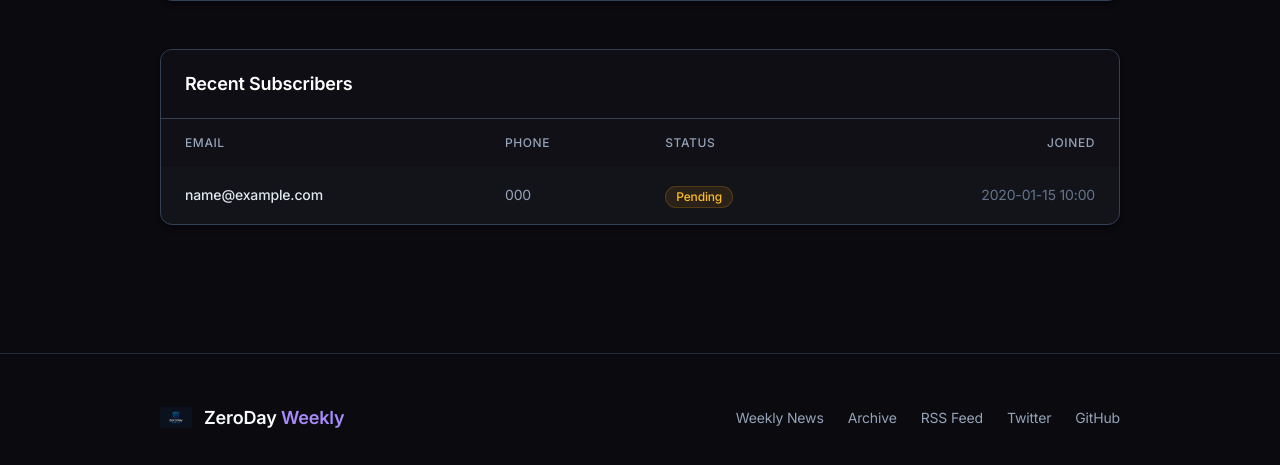
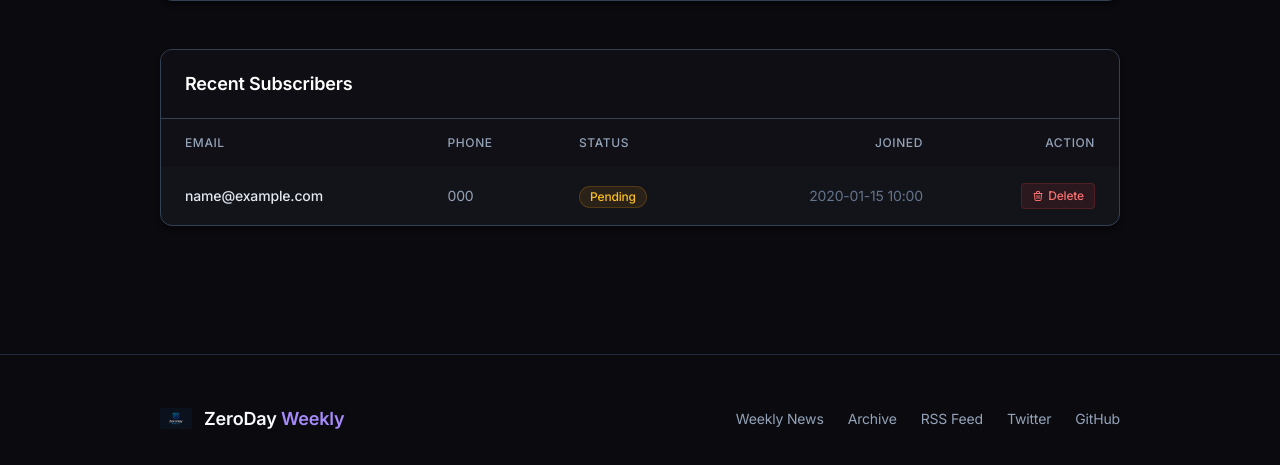
Before and after one commit to err0rgod/zeroday, a Python web app: template web/templates/lifeng.html in a window 1280 px wide. Shown: the part 1155-1620 px from the top of the page. Run offline with Jinja, Linux system fonts and the light colour scheme; the template is opened without the code that fills it: most values are stand-ins (such as "Sample title", 1, 10 or a date in 2020); some libraries are stand-ins or nearby versions.

Commit message:
add delete subscriber to admin dashboard

```diff
--- a/web/templates/lifeng.html
+++ b/web/templates/lifeng.html
@@ -179,6 +179,13 @@
             <h2 class="text-lg font-semibold text-white">Recent Subscribers</h2>
         </div>
 
+        {% if request.query_params.get('msg') == 'deleted' %}
+        <div class="mx-6 mt-4 bg-red-500/10 border border-red-500/20 text-red-400 px-4 py-3 rounded-lg text-sm flex items-center gap-2">
+            <svg class="w-4 h-4" fill="none" stroke="currentColor" viewBox="0 0 24 24"><path stroke-linecap="round" stroke-linejoin="round" stroke-width="2" d="M19 7l-.867 12.142A2 2 0 0116.138 21H7.862a2 2 0 01-1.995-1.858L5 7m5 4v6m4-6v6m1-10V4a1 1 0 00-1-1h-4a1 1 0 00-1 1v3M4 7h16"/></svg>
+            Subscriber deleted successfully.
+        </div>
+        {% endif %}
+
         <div class="overflow-x-auto">
             <table class="w-full text-left border-collapse">
                 <thead>
@@ -187,6 +194,7 @@
                         <th class="px-6 py-4 font-medium">Phone</th>
                         <th class="px-6 py-4 font-medium">Status</th>
                         <th class="px-6 py-4 font-medium text-right">Joined</th>
+                        <th class="px-6 py-4 font-medium text-right">Action</th>
                     </tr>
                 </thead>
                 <tbody class="divide-y divide-slate-700/50">
@@ -216,10 +224,18 @@
                         <td class="px-6 py-4 whitespace-nowrap text-right text-sm text-slate-500">
                             {{ sub.created_at.strftime('%Y-%m-%d %H:%M') }}
                         </td>
+                        <td class="px-6 py-4 whitespace-nowrap text-right">
+                            <form method="POST" action="/admin/delete-subscriber/{{ sub.id }}" onsubmit="return confirm('Delete {{ sub.email }}? This cannot be undone.')">
+                                <button type="submit" class="inline-flex items-center gap-1 px-2.5 py-1 rounded text-xs font-medium text-red-400 border border-red-500/20 bg-red-500/10 hover:bg-red-500/20 transition-colors">
+                                    <svg class="w-3 h-3" fill="none" stroke="currentColor" viewBox="0 0 24 24"><path stroke-linecap="round" stroke-linejoin="round" stroke-width="2" d="M19 7l-.867 12.142A2 2 0 0116.138 21H7.862a2 2 0 01-1.995-1.858L5 7m5 4v6m4-6v6m1-10V4a1 1 0 00-1-1h-4a1 1 0 00-1 1v3M4 7h16"/></svg>
+                                    Delete
+                                </button>
+                            </form>
+                        </td>
                     </tr>
                     {% else %}
                     <tr>
-                        <td colspan="4" class="px-6 py-12 text-center text-slate-500">
+                        <td colspan="5" class="px-6 py-12 text-center text-slate-500">
                             <p>No subscribers found.</p>
                         </td>
                     </tr>
```
Also changed, not shown: web/main.py (+16 -0 lines), 1 other file.
